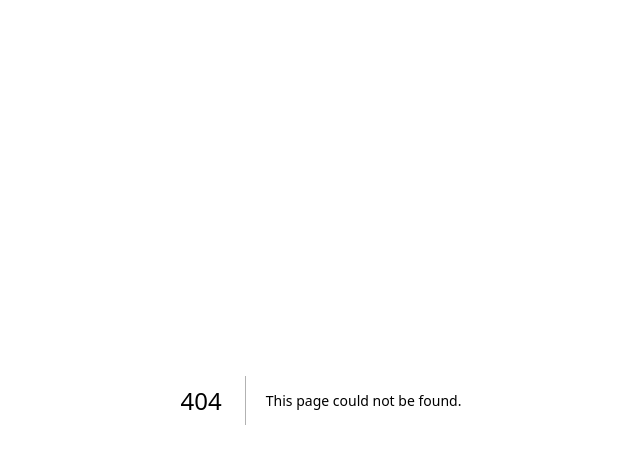
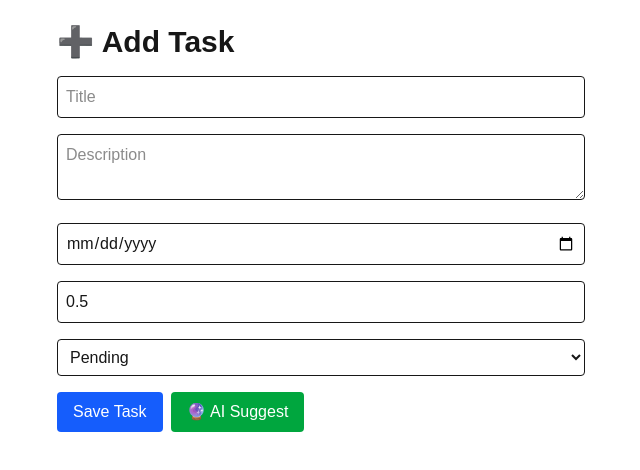
Before and after one commit to tusharharyana/smart-todo-frontend, a Next.js app: page /add-task in a window 1280 px wide. Before the commit this address had no page. Shown: the top 470 px of the page, without its empty margins (319-959 px from the left). Built offline with nearby package versions, Linux system fonts and the light colour scheme.

Commit message:
Basic frontend created

```diff
--- /dev/null
+++ b/src/app/add-task/page.tsx
@@ -0,0 +1,107 @@
+"use client";
+import { useState } from "react";
+import api from "@/lib/axios";
+import { useRouter } from "next/navigation";
+
+export default function AddTaskPage() {
+  const router = useRouter();
+  const [title, setTitle] = useState("");
+  const [description, setDescription] = useState("");
+  const [deadline, setDeadline] = useState("");
+  const [priorityScore, setPriorityScore] = useState(0.5);
+  const [status, setStatus] = useState("pending");
+
+  const handleSubmit = async (e: React.FormEvent) => {
+    e.preventDefault();
+    try {
+      await api.post("tasks/", {
+        title,
+        description,
+        priority_score: priorityScore,
+        deadline,
+        status,
+      });
+      router.push("/");
+    } catch (err) {
+      console.error("Error adding task", err);
+    }
+  };
+
+  const handleAISuggestion = async () => {
+    try {
+      const res = await api.post("ai/suggest/", {
+        task: { title, description },
+        context: [],
+      });
+
+      const data = res.data;
+      setPriorityScore(data.priority_score);
+      setDeadline(data.suggested_deadline);
+      setDescription(data.improved_description);
+    } catch (err) {
+      console.error("AI suggestion error", err);
+    }
+  };
+
+  return (
+    <main className="p-6 max-w-xl mx-auto">
+      <h1 className="text-3xl font-bold mb-4">➕ Add Task</h1>
+      <form onSubmit={handleSubmit} className="space-y-4">
+        <input
+          type="text"
+          placeholder="Title"
+          value={title}
+          onChange={(e) => setTitle(e.target.value)}
+          className="w-full p-2 border rounded"
+          required
+        />
+        <textarea
+          placeholder="Description"
+          value={description}
+          onChange={(e) => setDescription(e.target.value)}
+          className="w-full p-2 border rounded"
+          required
+        />
+        <input
+          type="date"
+          value={deadline}
+          onChange={(e) => setDeadline(e.target.value)}
+          className="w-full p-2 border rounded"
+        />
+        <input
+          type="number"
+          step="0.01"
+          max="1"
+          min="0"
+          value={priorityScore}
+          onChange={(e) => setPriorityScore(parseFloat(e.target.value))}
+          className="w-full p-2 border rounded"
+        />
+        <select
+          value={status}
+          onChange={(e) => setStatus(e.target.value)}
+          className="w-full p-2 border rounded"
+        >
+          <option value="pending">Pending</option>
+          <option value="done">Done</option>
+        </select>
+
+        <div className="flex gap-2">
+          <button
+            type="submit"
+            className="bg-blue-600 text-white px-4 py-2 rounded"
+          >
+            Save Task
+          </button>
+          <button
+            type="button"
+            onClick={handleAISuggestion}
+            className="bg-green-600 text-white px-4 py-2 rounded"
+          >
+            🔮 AI Suggest
+          </button>
+        </div>
+      </form>
+    </main>
+  );
+}
--- a/src/app/page.tsx
+++ b/src/app/page.tsx
@@ -1,103 +1,59 @@
-import Image from "next/image";
+"use client";
+import { useEffect, useState } from "react";
+import api from "@/lib/axios";
+import Link from "next/link";
 
-export default function Home() {
+interface Task {
+  id: number;
+  title: string;
+  description: string;
+  priority_score: number;
+  deadline: string;
+  status: string;
+}
+
+export default function Dashboard() {
+  const [tasks, setTasks] = useState<Task[]>([]);
+
+  useEffect(() => {
+    fetchTasks();
+  }, []);
+
+  const fetchTasks = async () => {
+    try {
+      const res = await api.get<Task[]>("tasks/");
+      setTasks(res.data);
+    } catch (err) {
+      console.error("Failed to fetch tasks", err);
+    }
+  };
+
   return (
-    <div className="grid grid-rows-[20px_1fr_20px] items-center justify-items-center min-h-screen p-8 pb-20 gap-16 sm:p-20 font-[family-name:var(--font-geist-sans)]">
-      <main className="flex flex-col gap-[32px] row-start-2 items-center sm:items-start">
-        <Image
-          className="dark:invert"
-          src="/next.svg"
-          alt="Next.js logo"
-          width={180}
-          height={38}
-          priority
-        />
-        <ol className="list-inside list-decimal text-sm/6 text-center sm:text-left font-[family-name:var(--font-geist-mono)]">
-          <li className="mb-2 tracking-[-.01em]">
-            Get started by editing{" "}
-            <code className="bg-black/[.05] dark:bg-white/[.06] px-1 py-0.5 rounded font-[family-name:var(--font-geist-mono)] font-semibold">
-              src/app/page.tsx
-            </code>
-            .
-          </li>
-          <li className="tracking-[-.01em]">
-            Save and see your changes instantly.
-          </li>
-        </ol>
-
-        <div className="flex gap-4 items-center flex-col sm:flex-row">
-          <a
-            className="rounded-full border border-solid border-transparent transition-colors flex items-center justify-center bg-foreground text-background gap-2 hover:bg-[#383838] dark:hover:bg-[#ccc] font-medium text-sm sm:text-base h-10 sm:h-12 px-4 sm:px-5 sm:w-auto"
-            href="https://vercel.com/new?utm_source=create-next-app&utm_medium=appdir-template-tw&utm_campaign=create-next-app"
-            target="_blank"
-            rel="noopener noreferrer"
-          >
-            <Image
-              className="dark:invert"
-              src="/vercel.svg"
-              alt="Vercel logomark"
-              width={20}
-              height={20}
-            />
-            Deploy now
-          </a>
-          <a
-            className="rounded-full border border-solid border-black/[.08] dark:border-white/[.145] transition-colors flex items-center justify-center hover:bg-[#f2f2f2] dark:hover:bg-[#1a1a1a] hover:border-transparent font-medium text-sm sm:text-base h-10 sm:h-12 px-4 sm:px-5 w-full sm:w-auto md:w-[158px]"
-            href="https://nextjs.org/docs?utm_source=create-next-app&utm_medium=appdir-template-tw&utm_campaign=create-next-app"
-            target="_blank"
-            rel="noopener noreferrer"
-          >
-            Read our docs
-          </a>
-        </div>
-      </main>
-      <footer className="row-start-3 flex gap-[24px] flex-wrap items-center justify-center">
-        <a
-          className="flex items-center gap-2 hover:underline hover:underline-offset-4"
-          href="https://nextjs.org/learn?utm_source=create-next-app&utm_medium=appdir-template-tw&utm_campaign=create-next-app"
-          target="_blank"
-          rel="noopener noreferrer"
-        >
-          <Image
-            aria-hidden
-            src="/file.svg"
-            alt="File icon"
-            width={16}
-            height={16}
-          />
-          Learn
-        </a>
-        <a
-          className="flex items-center gap-2 hover:underline hover:underline-offset-4"
-          href="https://vercel.com/templates?framework=next.js&utm_source=create-next-app&utm_medium=appdir-template-tw&utm_campaign=create-next-app"
-          target="_blank"
-          rel="noopener noreferrer"
-        >
-          <Image
-            aria-hidden
-            src="/window.svg"
-            alt="Window icon"
-            width={16}
-            height={16}
-          />
-          Examples
-        </a>
-        <a
-          className="flex items-center gap-2 hover:underline hover:underline-offset-4"
-          href="https://nextjs.org?utm_source=create-next-app&utm_medium=appdir-template-tw&utm_campaign=create-next-app"
-          target="_blank"
-          rel="noopener noreferrer"
-        >
-          <Image
-            aria-hidden
-            src="/globe.svg"
-            alt="Globe icon"
-            width={16}
-            height={16}
-          />
-          Go to nextjs.org →
-        </a>
-      </footer>
-    </div>
+    <main className="p-6">
+      <h1 className="text-3xl font-bold mb-4">📋 Smart Todo Dashboard</h1>
+      <Link href="/add-task" className="text-blue-600 underline">
+        ➕ Add New Task
+      </Link>
+      {tasks.length === 0 ? (
+        <p>No tasks available.</p>
+      ) : (
+        <ul className="space-y-4">
+          {tasks.map((task) => (
+            <li
+              key={task.id}
+              className="p-4 border rounded-md shadow-sm bg-white"
+            >
+              <h2 className="text-xl font-semibold">{task.title}</h2>
+              <p>{task.description}</p>
+              <p className="text-sm text-gray-500">
+                Priority: {task.priority_score}
+              </p>
+              <p className="text-sm text-gray-500">Deadline: {task.deadline}</p>
+              <p className="text-sm text-green-600">Status: {task.status}</p>
+            </li>
+          ))}
+        </ul>
+      )}
+    </main>
   );
 }
--- /dev/null
+++ b/src/lib/axios.ts
@@ -0,0 +1,7 @@
+import axios from "axios";
+
+const api = axios.create({
+  baseURL: "http://127.0.0.1:8000/api/", // Backend base URL
+});
+
+export default api;
```
Also changed, not shown: package.json (+7 -6 lines), 1 other file (tests, documents, lock files or other folders).
